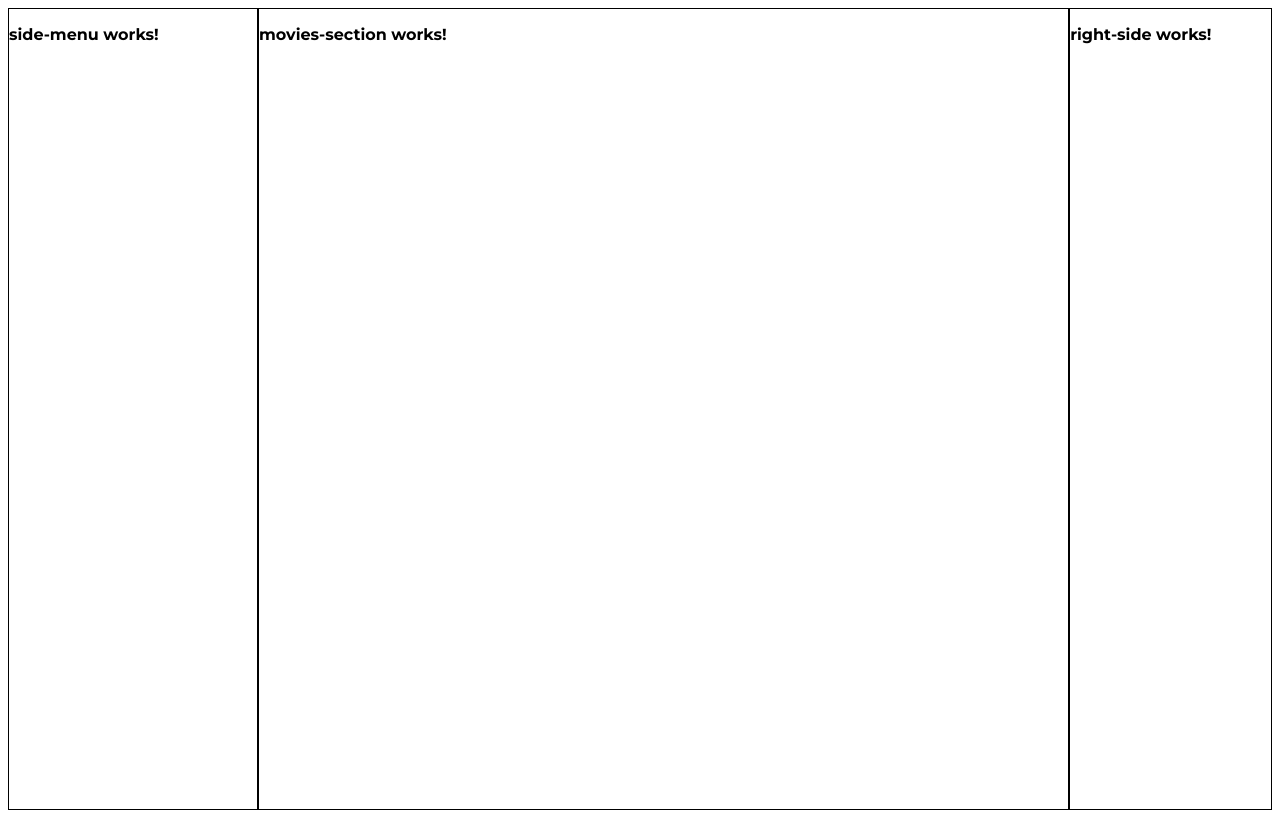
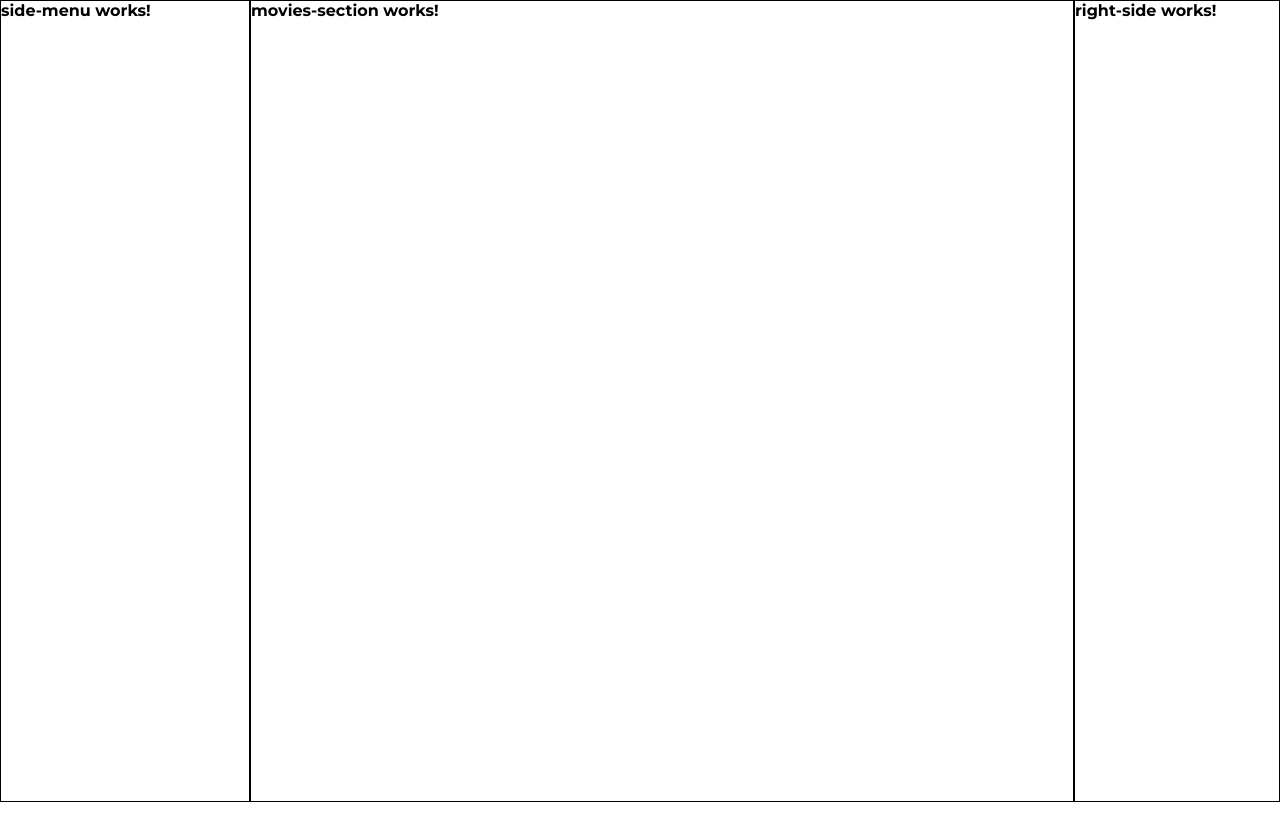
Before and after one commit to JuanCarlosGarciaBautista30/movies-app, an Angular app: page / in a window 1280 px wide. Built offline with nearby package versions, Linux system fonts and the light colour scheme; a web font is replaced by a local one.

Commit message:
se mueven estilos a styles.scss

```diff
--- a/src/scss/base/_reset.scss
+++ b/src/scss/base/_reset.scss
@@ -0,0 +1,86 @@
+/* reset de los valores */
+html,
+body,
+div,
+span,
+applet,
+object,
+iframe,
+h1,
+h2,
+h3,
+h4,
+h5,
+h6,
+p,
+blockquote,
+pre,
+a,
+abbr,
+acronym,
+address,
+big,
+cite,
+code,
+del,
+dfn,
+em,
+img,
+ins,
+kbd,
+q,
+s,
+samp,
+small,
+strike,
+strong,
+sub,
+sup,
+tt,
+var,
+b,
+u,
+i,
+center,
+dl,
+dt,
+dd,
+ol,
+ul,
+li,
+fieldset,
+form,
+label,
+legend,
+table,
+caption,
+tbody,
+tfoot,
+thead,
+tr,
+th,
+td,
+article,
+aside,
+canvas,
+details,
+embed,
+figure,
+figcaption,
+footer,
+header,
+hgroup,
+menu,
+nav,
+output,
+ruby,
+section,
+summary,
+time,
+mark,
+audio,
+video {
+  margin: 0;
+  padding: 0;
+  border: 0;
+}
--- a/src/scss/base/_typography.scss
+++ b/src/scss/base/_typography.scss
@@ -0,0 +1,6 @@
+*{
+  font-family: "Montserrat", sans-serif;
+  font-optical-sizing: auto;
+  font-weight: 700;
+  font-style: normal;
+}
--- a/src/scss/main.scss
+++ b/src/scss/main.scss
@@ -0,0 +1,2 @@
+@use './base/reset';
+@use './base/typography';
--- a/src/styles.scss
+++ b/src/styles.scss
@@ -1,7 +1,2 @@
 /* You can add global styles to this file, and also import other style files */
-*{
-  font-family: "Montserrat", sans-serif;
-  font-optical-sizing: auto;
-  font-weight: 700;
-  font-style: normal;
-}
+@use './scss/main.scss';
```
